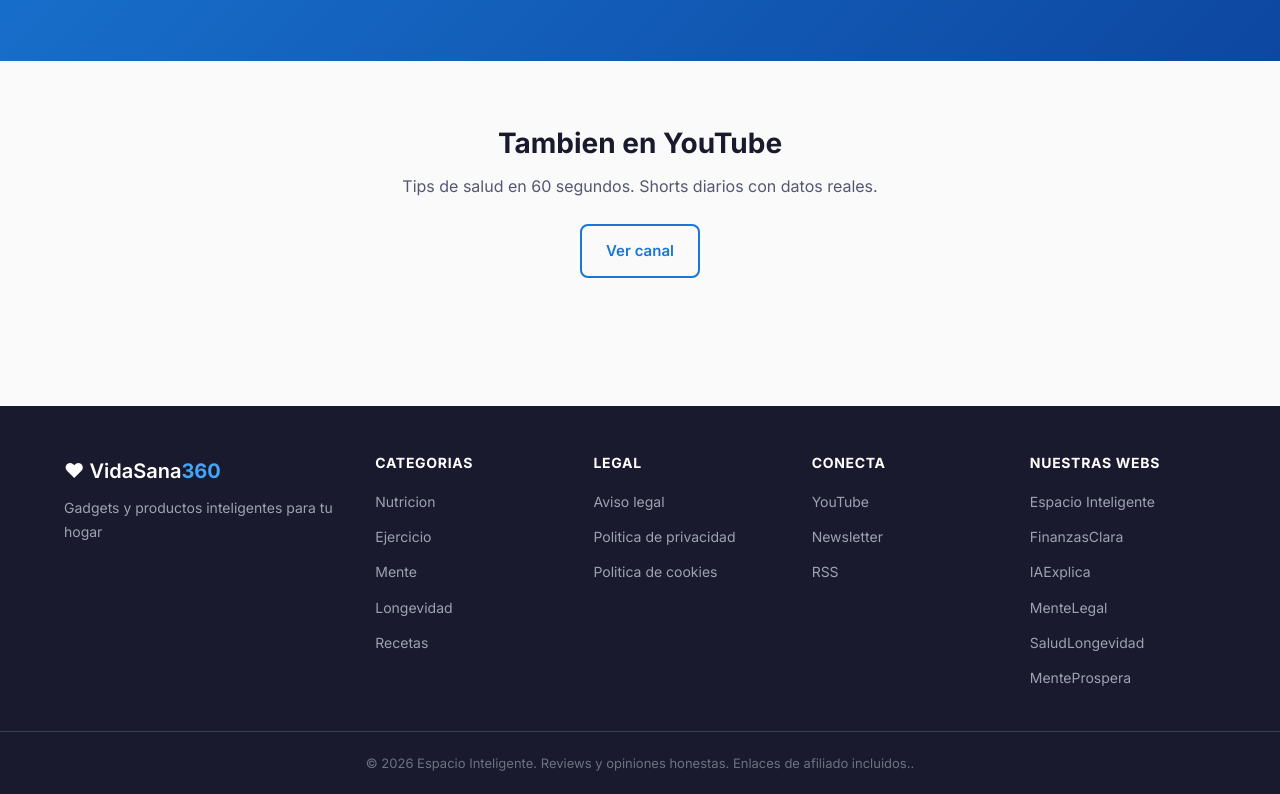
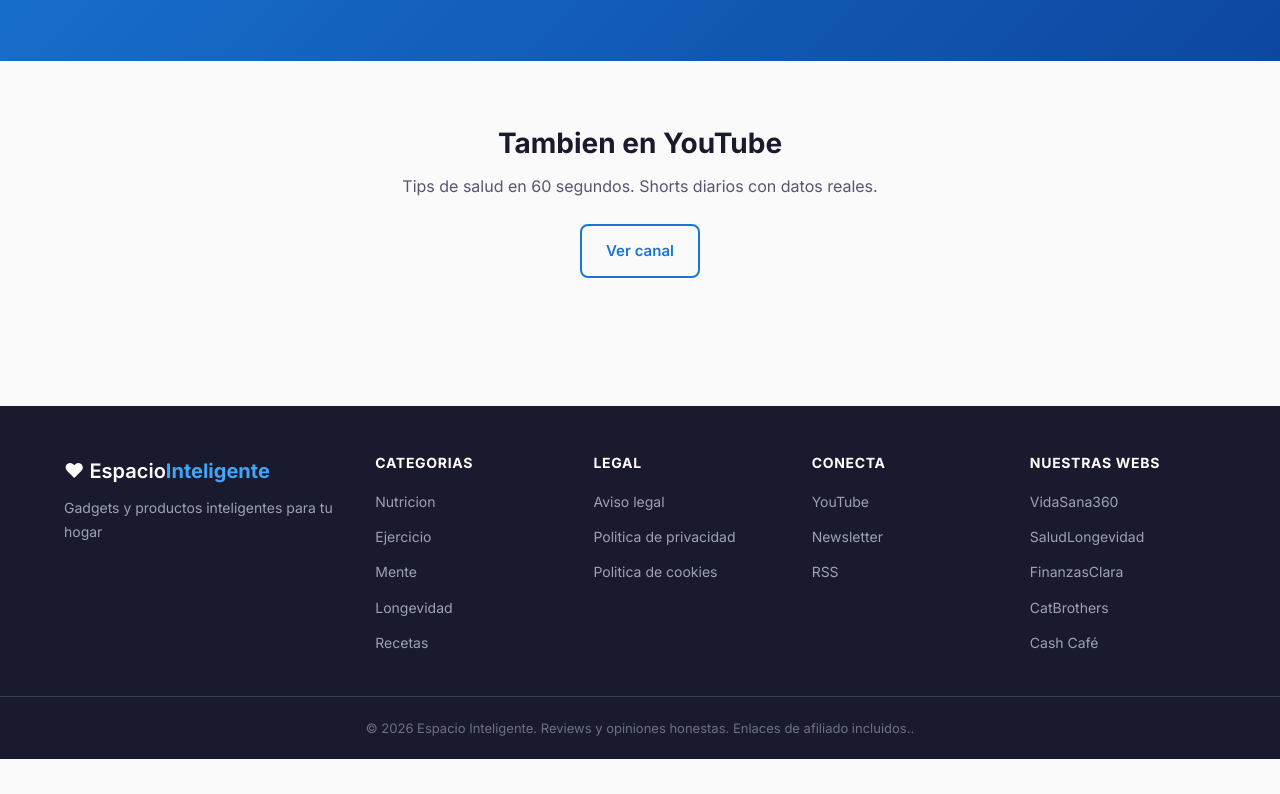
Before and after one commit to donpapaya14/hogarinteligente-web, an Astro site: page / in a window 1280 px wide. Shown: the part 2123-2917 px from the top of the page. After the commit the page ends 2882 px from the top, so only its background shows below. Built offline with nearby package versions, Linux system fonts and the light colour scheme; Astro itself is replaced by a stand-in of ours.

Commit message:
fix: correct site URL to espaciointeligente.org + update cross-links footer
Co-Authored-By: Claude Opus 4.6 (1M context) <noreply@anthropic.com>

```diff
--- a/src/components/layout/Footer.astro
+++ b/src/components/layout/Footer.astro
@@ -17,7 +17,7 @@ const legal = [
 <footer class="footer">
   <div class="container footer__inner">
     <div class="footer__brand">
-      <span class="footer__logo">&#9829; VidaSana<strong>360</strong></span>
+      <span class="footer__logo">&#9829; Espacio<strong>Inteligente</strong></span>
       <p class="footer__tagline">Gadgets y productos inteligentes para tu hogar</p>
     </div>
 
@@ -47,12 +47,11 @@ const legal = [
     <div class="footer__col">
       <h4>Nuestras webs</h4>
       <ul>
-        <li><a href="https://vida-sana-360.com" target="_blank" rel="noopener">Espacio Inteligente</a></li>
+        <li><a href="https://vida-sana-360.com" target="_blank" rel="noopener">VidaSana360</a></li>
+        <li><a href="https://saludlongevidad.org" target="_blank" rel="noopener">SaludLongevidad</a></li>
         <li><a href="https://finanzasclara.uk" target="_blank" rel="noopener">FinanzasClara</a></li>
-        <li><a href="https://iaexplica-web.vercel.app" target="_blank" rel="noopener">IAExplica</a></li>
-        <li><a href="https://mentelegal-web.vercel.app" target="_blank" rel="noopener">MenteLegal</a></li>
-        <li><a href="https://saludlongevidad.org" target="_blank" rel="noopener">SaludLongevidad</a></li>
-        <li><a href="https://menteprospera-web.vercel.app" target="_blank" rel="noopener">MenteProspera</a></li>
+        <li><a href="https://catbrothers.uk" target="_blank" rel="noopener">CatBrothers</a></li>
+        <li><a href="https://cash-cafe.org" target="_blank" rel="noopener">Cash Café</a></li>
       </ul>
     </div>
   </div>
```
